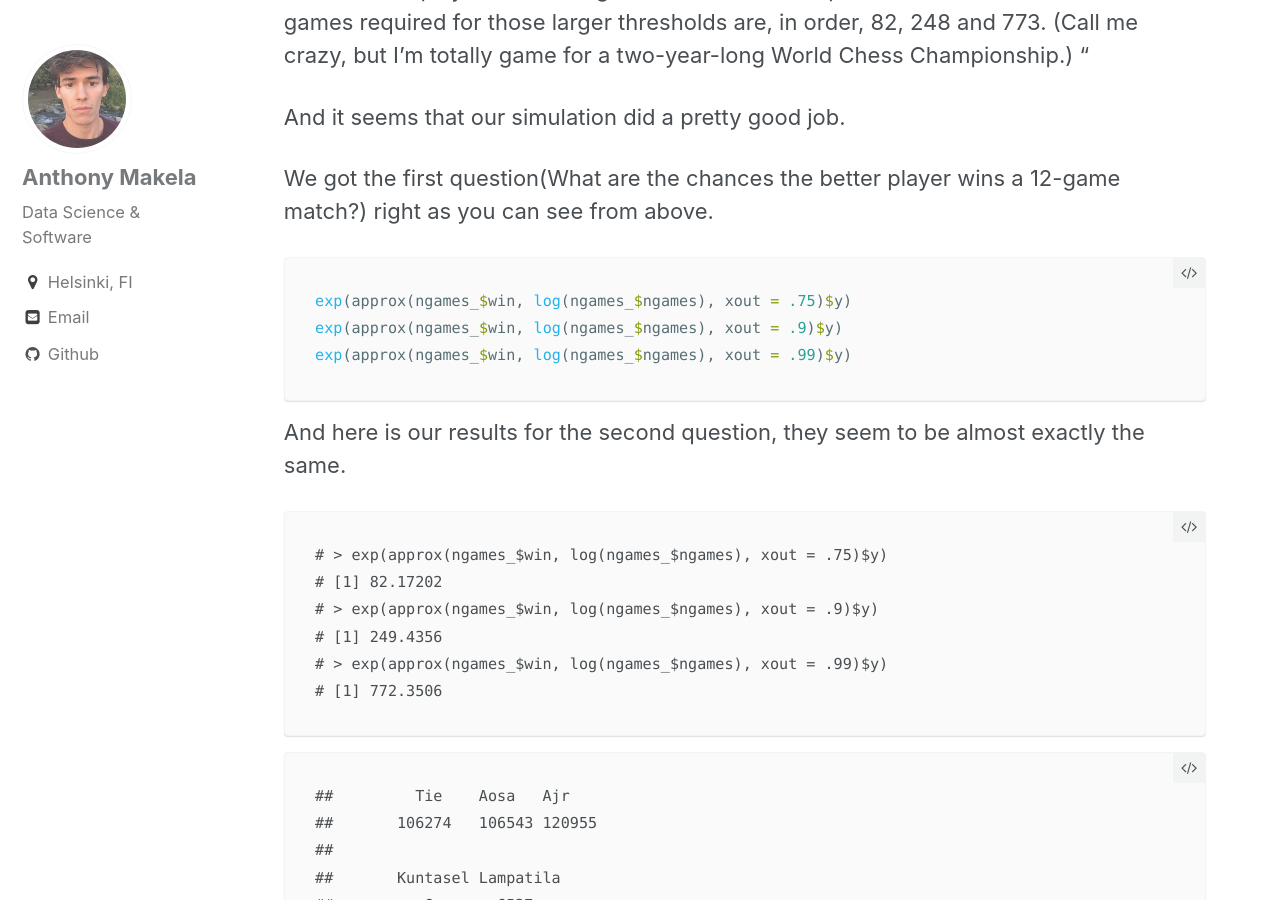
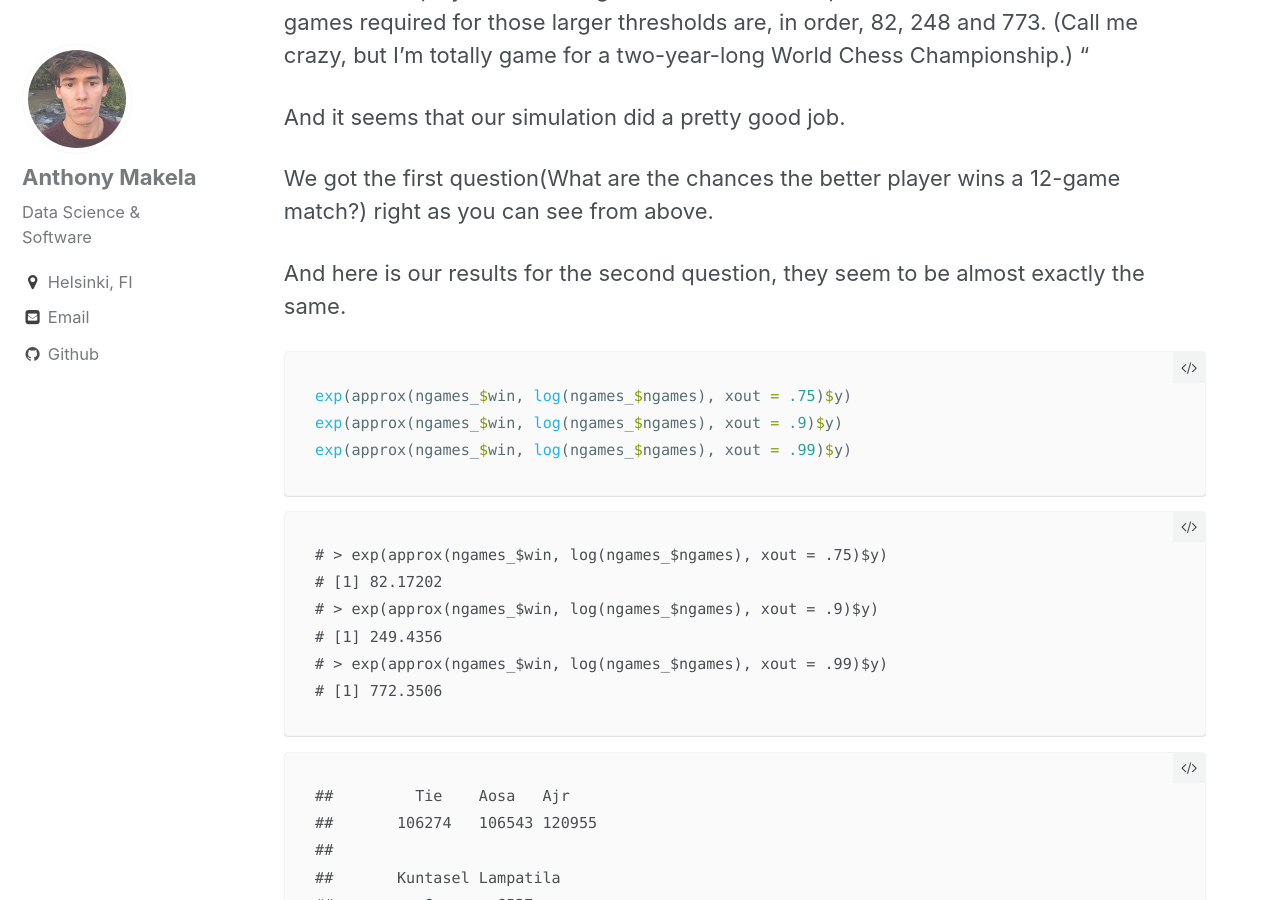
Before and after one commit to anthonymakela/anthonymakela.github.io, a Jekyll site: the page built from _posts/2018-12-25-The-Riddler-Simulations.md, in a window 1280 px wide and 900 px high, scrolled down 4115 px. Built offline with Jekyll 4.4.1, drawn with Linux system fonts in a browser that asks for light colours; nearby versions of some CDN libraries; formulas are drawn with MathJax 3; part of the change alters nothing that is shown.

````diff
--- a/_posts/2018-12-25-The-Riddler-Simulations.md
+++ b/_posts/2018-12-25-The-Riddler-Simulations.md
@@ -109,6 +109,7 @@ And it seems that our simulation did a pretty good job.
 
 We got the first question(What are the chances the better player wins a 12-game match?) right as you can see from above.
 
+And here is our results for the second question, they seem to be almost exactly the same.
 
 ``` r
 exp(approx(ngames_$win, log(ngames_$ngames), xout = .75)$y)
@@ -116,7 +117,6 @@ exp(approx(ngames_$win, log(ngames_$ngames), xout = .9)$y)
 exp(approx(ngames_$win, log(ngames_$ngames), xout = .99)$y)
 ```
 
-And here is our results for the second question, they seem to be almost exactly the same.
 
 ```
 # > exp(approx(ngames_$win, log(ngames_$ngames), xout = .75)$y)
````
